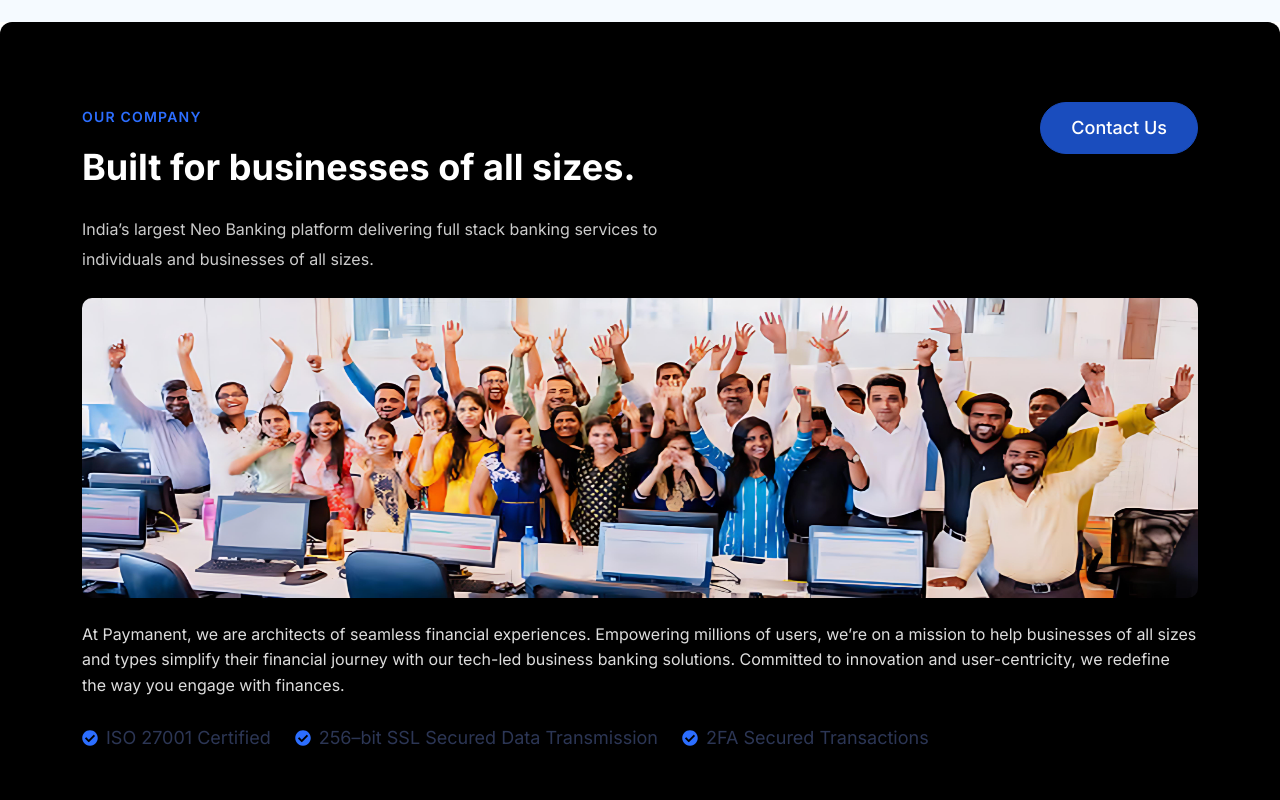
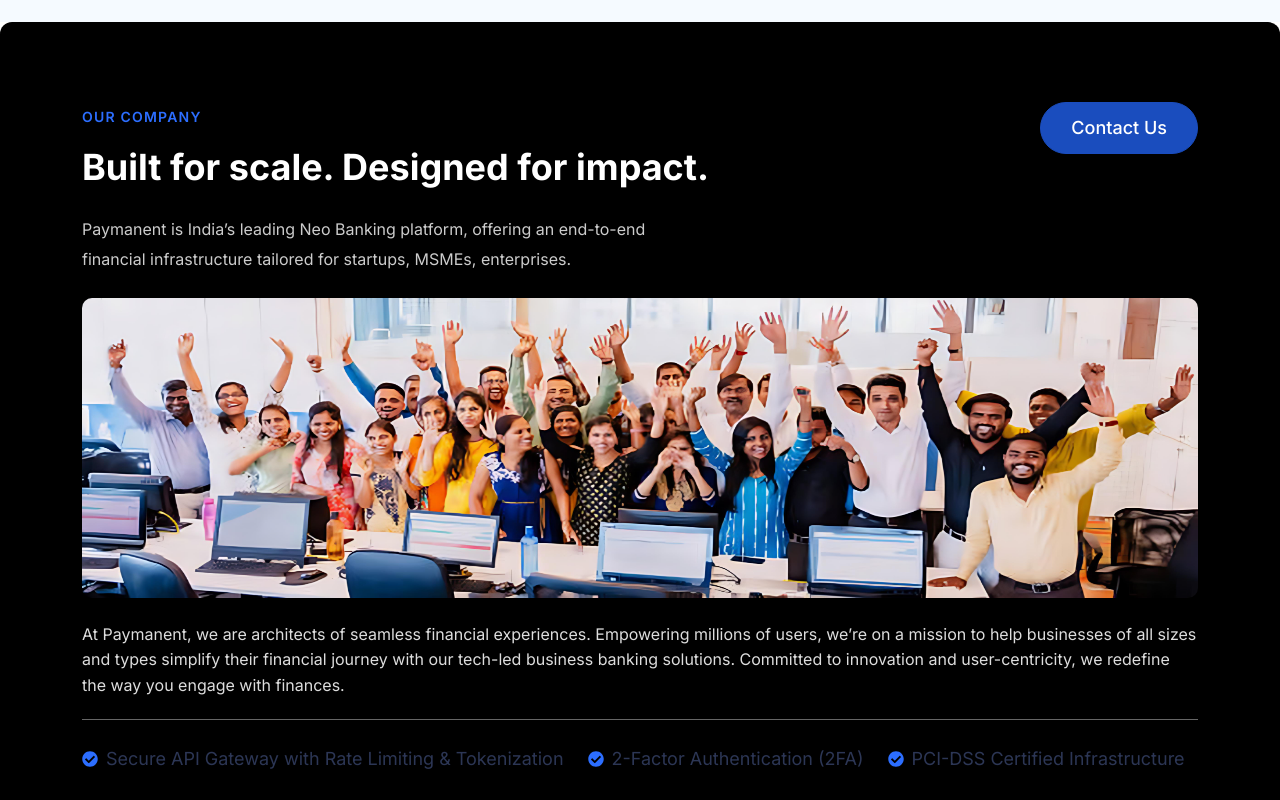
Before and after one commit to G-Anubhav/Paymanent, a Next.js app: page /about in a window 1280 px wide. Shown: the part 2560-3360 px from the top of the page. Built offline with nearby package versions, Linux system fonts and the light colour scheme.

Commit message:
New Commit

```diff
--- a/components/about/Company.jsx
+++ b/components/about/Company.jsx
@@ -11,9 +11,9 @@
                 <div className="company-header d-flex justify-content-between align-items-start flex-wrap mb-4">
                     <div className="company-text">
                         <p className="company-subtitle">OUR COMPANY</p>
-                        <h2 className="company-title">Built for businesses of all sizes.</h2>
+                        <h2 className="company-title">Built for scale. Designed for impact.</h2>
                         <p className="company-subtext">
-                            India’s largest Neo Banking platform delivering full stack banking services to individuals and businesses of all sizes.
+                            Paymanent is India’s leading Neo Banking platform, offering an end-to-end financial infrastructure tailored for startups, MSMEs, enterprises.
                         </p>
                     </div>
                     <Link href="/#business-loan-form" className="cmn-btn">
@@ -35,15 +35,15 @@
                 <div className="company-certifications d-flex flex-wrap gap-4 mt-4">
                     <div className="cert-item">
                         <FaCheckCircle className="icon" />
-                        <span>ISO 27001 Certified</span>
+                        <span>Secure API Gateway with Rate Limiting & Tokenization</span>
                     </div>
                     <div className="cert-item">
                         <FaCheckCircle className="icon" />
-                        <span>256–bit SSL Secured Data Transmission</span>
+                        <span>2-Factor Authentication (2FA) </span>
                     </div>
                     <div className="cert-item">
                         <FaCheckCircle className="icon" />
-                        <span>2FA Secured Transactions</span>
+                        <span>PCI-DSS Certified Infrastructure</span>
                     </div>
                 </div>
             </div>
--- a/public/scss/pages/_section.scss
+++ b/public/scss/pages/_section.scss
@@ -1532,6 +1532,8 @@
     color: #ddd;
     line-height: 1.6;
     margin-bottom: 15px;
+    padding-bottom: 20px;
+    border-bottom: 1px solid #666;
   }
 
   .company-certifications {
```
